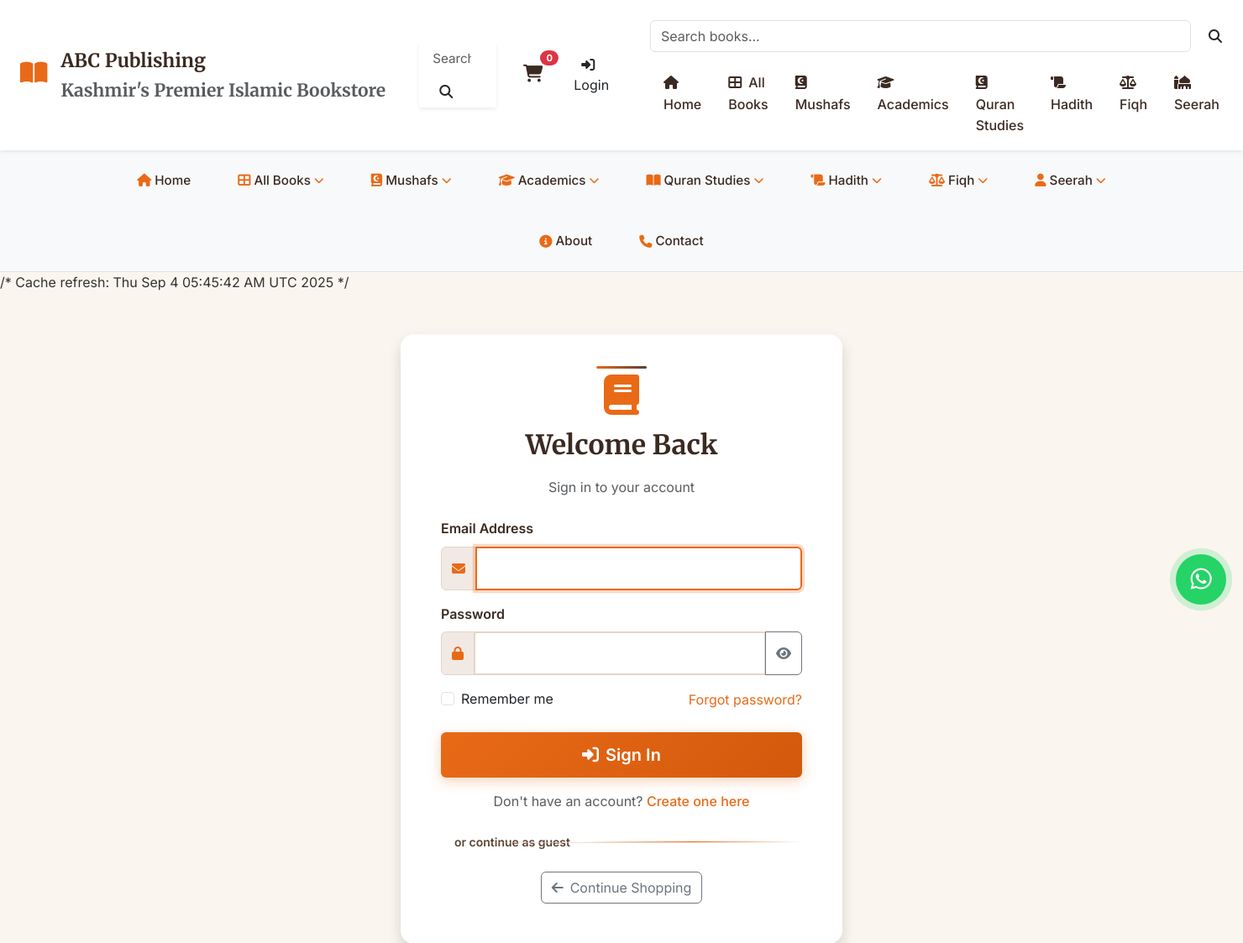
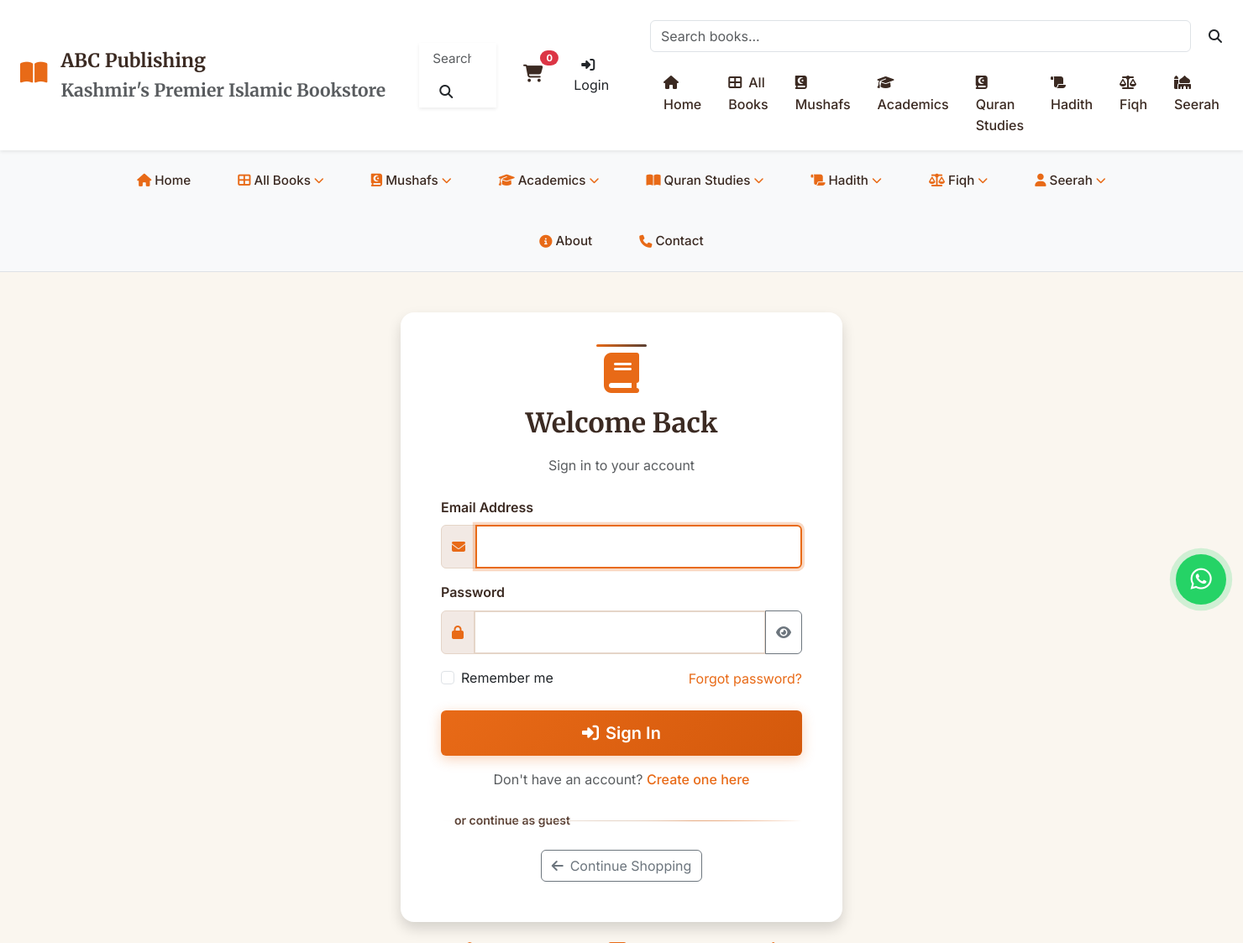
Before and after one commit to farhanrafiq/abc, a Flask app: a page that uses templates/components/navbar.html in a window 1480 px wide. Shown: the top 1123 px of the page at 84% size. Run offline with Flask 3, Linux system fonts and the light colour scheme; data comes from the database, SQL or seed files in the repository; data that the repository does not hold is empty; some libraries are stand-ins or nearby versions; some web fonts are replaced.

Commit message:
Remove unnecessary cache refresh comment from navigation bar
Remove a stale cache refresh comment from the navbar.html template.

Replit-Commit-Author: Agent
Replit-Commit-Session-Id: 3783f286-4b44-47c2-9dc0-16e9113ba6c3
Replit-Commit-Checkpoint-Type: full_checkpoint
Replit-Commit-Screenshot-Url: https://storage.googleapis.com/screenshot-production-us-central1/457bd5d9-8185-45c3-9c3b-125b4d7bcf3b/3783f286-4b44-47c2-9dc0-16e9113ba6c3/wH1oBkX

```diff
--- a/templates/components/navbar.html
+++ b/templates/components/navbar.html
@@ -801,4 +801,4 @@
         </div>
     </div>
 </div>
-{% endif %}/* Cache refresh: Thu Sep  4 05:45:42 AM UTC 2025 */
+{% endif %}
```
